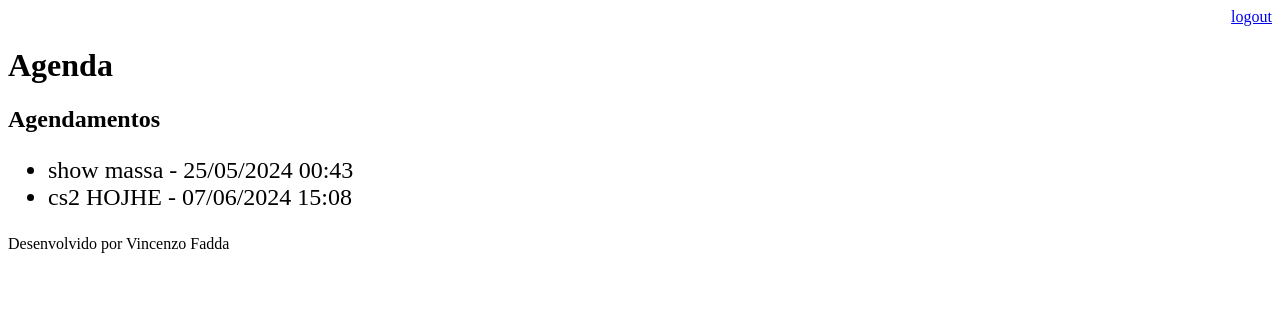
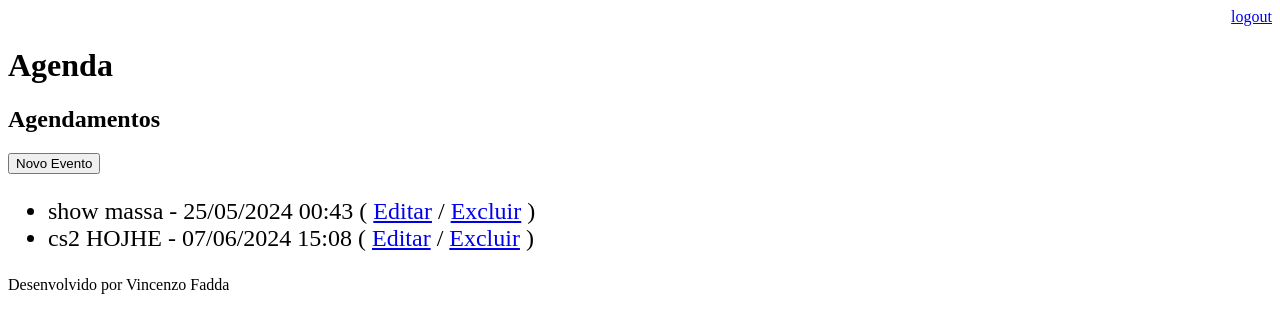
Before and after one commit to vincenzofadda/django-agenda, a Django app: page /agenda/ in a window 1280 px wide. Shown: the top 333 px of the page. Run offline with Django 3.2, Linux system fonts and the light colour scheme; a user stored in the database is signed in; data comes from the database, SQL or seed files in the repository; both versions use the stored data as it was after the commit.

Commit message:
feat: add data change and delete functions

```diff
--- a/agenda/urls.py
+++ b/agenda/urls.py
@@ -22,7 +22,8 @@ urlpatterns = [
     path('admin/', admin.site.urls),
     path('agenda/', views.lista_eventos),
     path('agenda/evento/', views.evento),
-path('agenda/evento/submit', views.submit_evento),
+    path('agenda/evento/submit', views.submit_evento),
+    path('agenda/evento/delete/<int:id_evento>/', views.delete_evento),
     path('', RedirectView.as_view(url='/agenda/')),
     path('login/', views.login_user),
     path('login/submit', views.submit_login),
--- a/core/admin.py
+++ b/core/admin.py
@@ -2,7 +2,7 @@ from django.contrib import admin
 from core.models import Evento
 
 class EventoAdmin(admin.ModelAdmin):
-    list_display = ('titulo', 'data_evento', 'data_criacao')
+    list_display = ('id', 'titulo', 'data_evento', 'data_criacao')
     list_filter = ('titulo',)
 
 # Register your models here.
--- a/core/models.py
+++ b/core/models.py
@@ -17,4 +17,7 @@ class Evento(models.Model):
     def get_data_evento(self):
         return self.data_evento.strftime('%d/%m/%Y %H:%M')
 
+    def get_data_input_evento(self):
+        return self.data_evento.strftime('%Y-%m-%dT%H:%M')
+
 # Create your models here.
--- a/core/views.py
+++ b/core/views.py
@@ -36,7 +36,11 @@ def lista_eventos(request):
 
 @login_required(login_url='/login/')
 def evento(request):
-    return render(request, 'evento.html')
+    id_evento = request.GET.get('id')
+    dados = {}
+    if id_evento:
+        dados['evento'] = Evento.objects.get(id=id_evento)
+    return render(request, 'evento.html', dados)
 
 @login_required(login_url='/login/')
 def submit_evento(request):
@@ -45,8 +49,22 @@ def submit_evento(request):
         data_evento = request.POST.get('data_evento')
         descricao = request.POST.get('descricao')
         usuario = request.user
-        Evento.objects.create(titulo=titulo,
-                              data_evento=data_evento,
-                              descricao=descricao,
-                              usuario=usuario)
+        id_evento = request.POST.get('id_evento')
+        if id_evento:
+            Evento.objects.filter(id=id_evento).update(titulo=titulo,
+                                                       data_evento=data_evento,
+                                                       descricao=descricao)
+        else:
+            Evento.objects.create(titulo=titulo,
+                                  data_evento=data_evento,
+                                  descricao=descricao,
+                                  usuario=usuario)
     return redirect('/')
+
+@login_required(login_url='/login/')
+def delete_evento(request, id_evento):
+    usuario = request.user
+    evento = Evento.objects.get(id=id_evento)
+    if usuario == evento.usuario:
+        evento.delete()
+    return redirect('/')
--- a/templates/agenda.html
+++ b/templates/agenda.html
@@ -3,9 +3,15 @@
 {% block content %}
     <h2>Agendamentos</h2>
 
+    <a href="evento/">
+        <button type="button">Novo Evento</button>
+    </a>
     <ul style="font-size: 1.5rem">
     {% for evento in eventos %}
-        <li>{{ evento.titulo }} - {{ evento.get_data_evento }}</li>
+        <li>{{ evento.titulo }} - {{ evento.get_data_evento }}
+            ( <a href="evento/?id={{ evento.id }}">Editar</a>
+            / <a href="evento/delete/{{ evento.id }}">Excluir</a> )
+        </li>
     {% endfor %}
         </ul>
 {% endblock %}
```
Also changed, not shown: templates/evento.html (added, +26 -0 lines), db.sqlite3.
